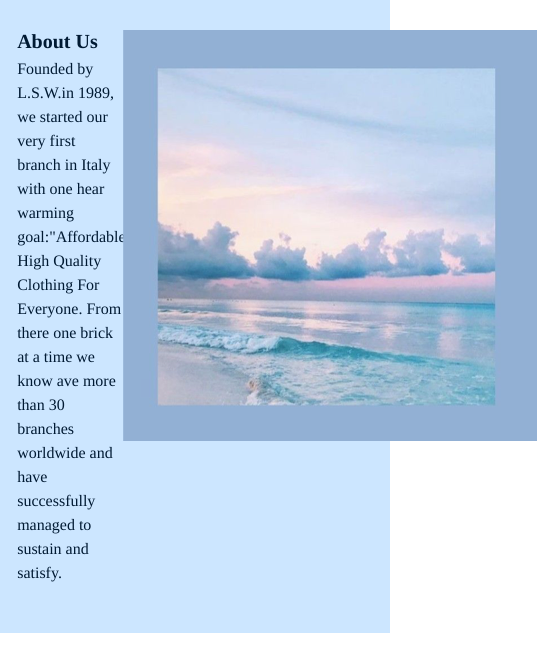
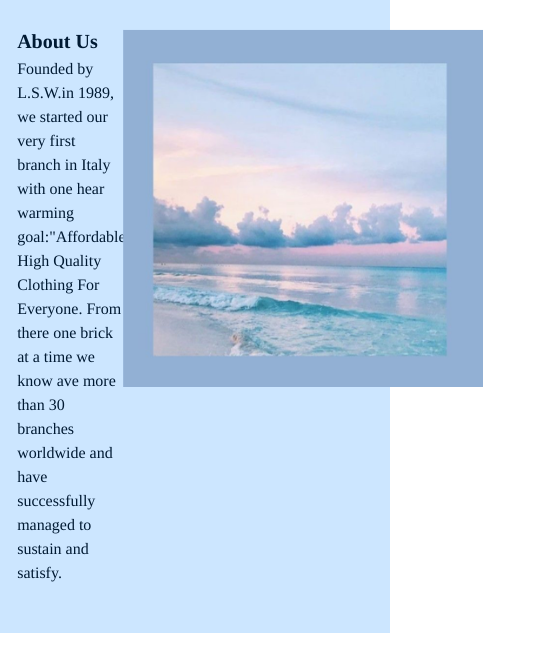
Before and after one commit to LH-cloud/DreamShopBeta, a plain HTML site: page about-us.html in a window 390 px wide. Shown: the part 61-723 px from the top of the page, 537 px wide, since content can reach past the window. Drawn offline with nearby package versions, Linux system fonts and the light colour scheme; a web font is replaced by a local one.

Commit message:
Update about-us.html

```diff
--- a/about-us.html
+++ b/about-us.html
@@ -56,7 +56,7 @@
   <p id="about">Founded by L.S.W.in  1989, we started our very first branch in Italy with one hear warming goal:"Affordable High Quality Clothing For Everyone.
     From there one brick at a time we know ave more than 30 branches worldwide and have successfully managed to sustain and satisfy.</p>
 </div>
-<img class="d-xs-none d-md-inline-block" src="imgs/about-us.png" alt="about us icon">
+<img src="imgs/about-us.png" class="img-fluid"alt="about us icon">
 </div>
 </div>
 </div>
```
